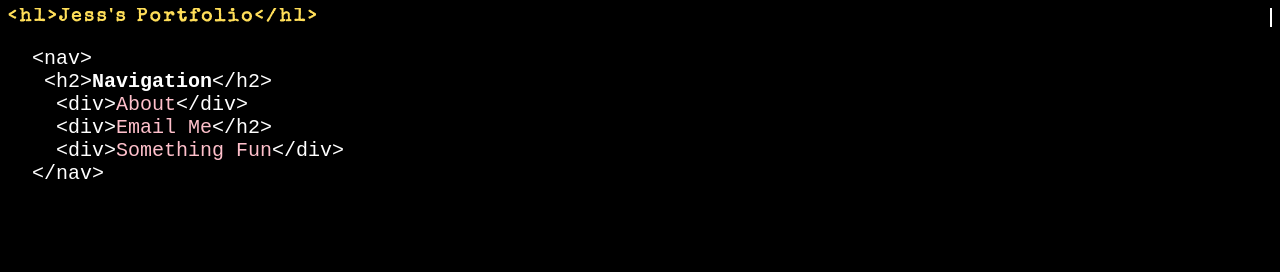
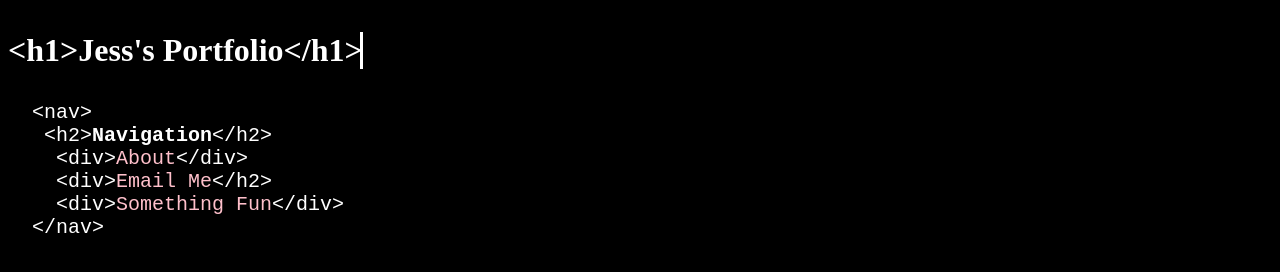
Before and after one commit to Jessfabian/refactored-robot, a plain HTML site: page index.html in a window 1280 px wide. Drawn offline with nearby package versions, Linux system fonts and the light colour scheme.

Commit message:
typing update

```diff
--- a/portfolio.css
+++ b/portfolio.css
@@ -1,32 +1,22 @@
 .typewriter {
-  overflow: hidden; /* Ensures the content is not revealed until the animation */
-  border-right: 0.15em solid orange; /* The typwriter cursor */
-  white-space: nowrap; /* Keeps the content on a single line */
-  margin: 0 ; /* Gives that scrolling effect as the typing happens */
-  letter-spacing: 0.15em; /* Adjust as needed */
-  animation: typing 4s steps(80, end), blink-caret 0.9s step-end infinite;
-  color: #ffde59;
-  font-family: "Special Elite", cursive;
+  width: 22ch;
+  animation: typing 2s steps(22), blink .5s step-end infinite alternate;
+  white-space: nowrap;
+  overflow: hidden;
+  border-right: 3px solid;
+  font-size: 2em;
+  color: white;
 }
 
-/* The typing effect */
 @keyframes typing {
   from {
-    width: 0;
-  }
-  to {
-    width: 30%;
+    width: 0
   }
 }
 
-/* The typewriter cursor effect */
-@keyframes blink-caret {
-  from,
-  to {
-    border-color: transparent;
-  }
+@keyframes blink {
   50% {
-    border-color: white;
+    border-color: transparent
   }
 }
 body {
```
Also changed, not shown: index.html (line endings or trailing spaces).
